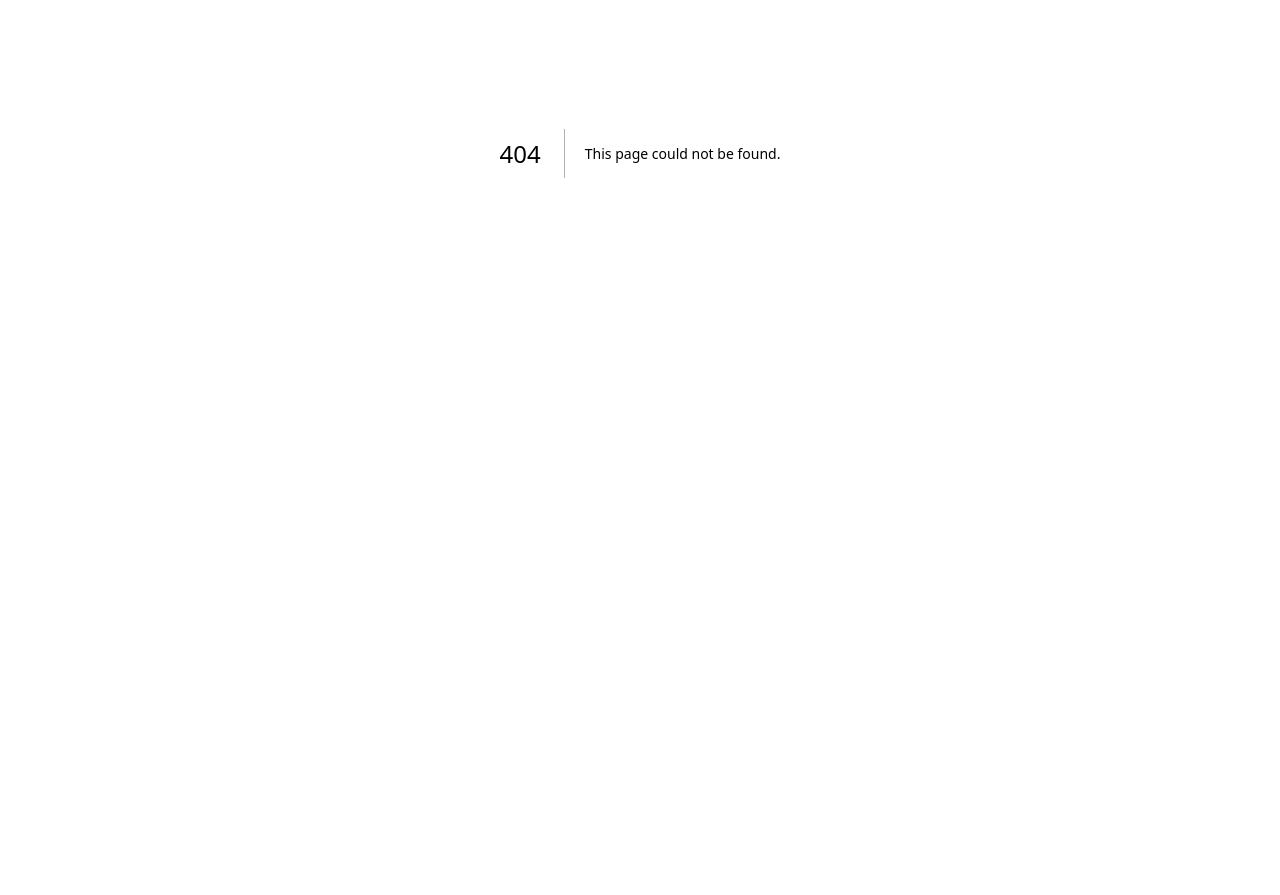
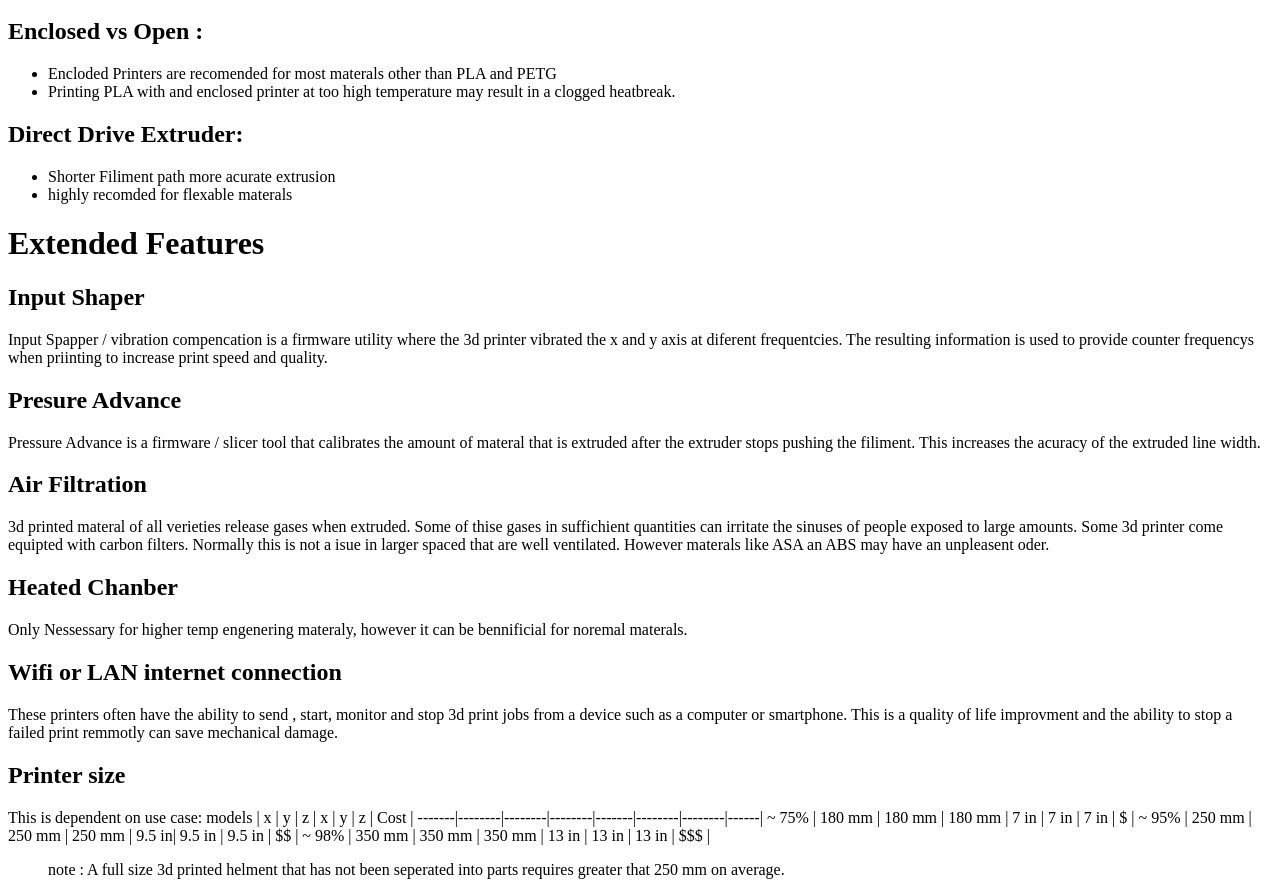
Before and after one commit to JamesD3d/info3d, a Next.js app: page /info3d/Printers/What_to_look_for in a window 1280 px wide. Before the commit this address had no page. Shown: the part 247-1142 px from the top of the page. Before the commit the page ends 800 px from the top, so only its background shows below. Built offline with nearby package versions, Linux system fonts and the light colour scheme.

Commit message:
Update What_to_look_for.mdx

```diff
--- /dev/null
+++ b/pages/Printers/What_to_look_for.mdx
@@ -0,0 +1,45 @@
+# Minimum Printer Recomendation
+
+Modern 3d Printers have made several advances over the last few years. As of 2025 here are some recomended Features
+
+
+
+ ### An auto bed leveling sensor of some kind should be present on any modern 3d printer.
+  - Consistant Z-offset distance between the nozzle and build surface
+  - Bed Mesh Compensation
+    > All build surfaces have veration in hight over the entire surface. The printer uses the probe to map those differances. The printer then activly adjusts the nozzle height acordingly over the bottom surface durring the print.
+
+## Enclosed vs Open :
+  - Encloded Printers are recomended for most materals other than PLA and PETG
+  - Printing PLA with and enclosed printer at too high temperature may result in a clogged heatbreak.
+
+## Direct Drive Extruder:
+  - Shorter Filiment path more acurate extrusion
+  - highly recomded for flexable materals
+
+# Extended Features
+
+## Input Shaper
+Input Spapper / vibration compencation is a firmware utility where the 3d printer vibrated the x and y axis at diferent frequentcies. The resulting information is used to provide counter frequencys when priinting to increase print speed and quality.
+
+## Presure Advance
+Pressure Advance is a firmware / slicer tool that calibrates the amount of materal that is extruded after the extruder stops pushing the filiment. This increases the acuracy of the extruded line width.
+
+## Air Filtration
+3d printed materal of all verieties release gases when extruded. Some of thise gases in suffichient quantities can irritate the sinuses of people exposed to large amounts. Some 3d printer come equipted with carbon filters.
+Normally this is not a isue in larger spaced that are well ventilated. However materals like ASA an ABS may have an unpleasent oder.
+
+## Heated Chanber
+Only Nessessary for higher temp engenering materaly, however it can be bennificial for noremal materals.
+
+## Wifi or LAN internet connection
+These printers often have the ability to send , start, monitor and stop 3d print jobs from a device such as a computer or smartphone. This is a quality of life improvment and the ability to stop a failed print remmotly can save mechanical damage.
+
+## Printer size
+This is dependent on use case:
+models | x      | y      | z      | x     | y      | z      | Cost |
+-------|--------|--------|--------|-------|--------|--------|------|
+~ 75%  | 180 mm | 180 mm | 180 mm | 7 in  | 7 in   | 7 in   | $    |
+~ 95%  | 250 mm | 250 mm | 250 mm | 9.5 in| 9.5 in | 9.5 in | $$   |
+~ 98%  | 350 mm | 350 mm | 350 mm | 13 in | 13 in  | 13 in  | $$$  |
+> note : A full size 3d printed helment that has not been seperated into parts requires greater that 250 mm on average.
```
